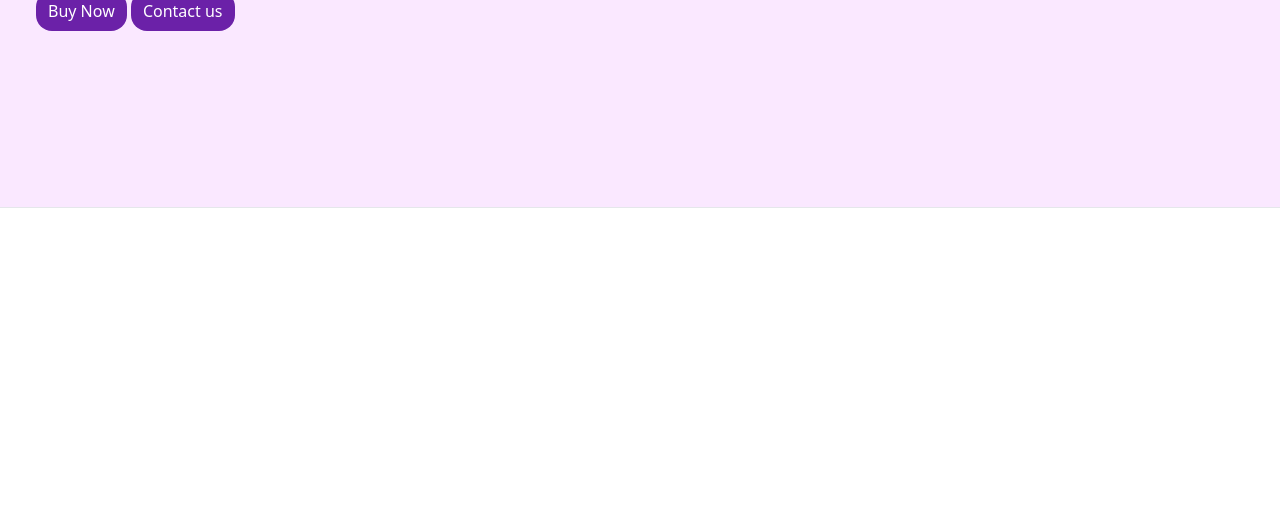
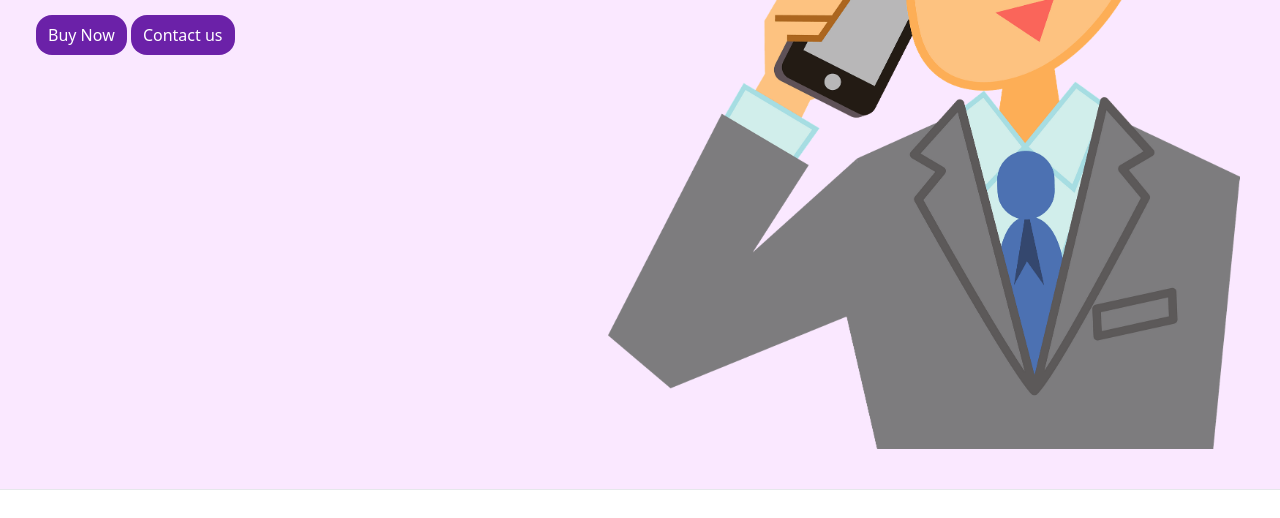
Before and after one commit to PratikHGhadge/Landing-page-using-tailwind-CSS, a website: page index.html in a window 1280 px wide. Shown: the part 349-867 px from the top of the page. Before the commit the page ends 800 px from the top, so only its background shows below. Drawn offline with nearby package versions, Linux system fonts and the light colour scheme; the site is published under a folder, as on GitHub Pages, so addresses that start at the root find nothing.

Commit message:
Update index.html

```diff
--- a/index.html
+++ b/index.html
@@ -41,7 +41,7 @@
 
           </div>
           <div class="flex items-center ">
-               <img class="h-auto p-10" src="/img/business-man-mobile-phone-clipart-xl.png" alt="">
+               <img class="h-auto p-10" src="img/business-man-mobile-phone-clipart-xl.png" alt="">
           </div>
 
      </main>
```
